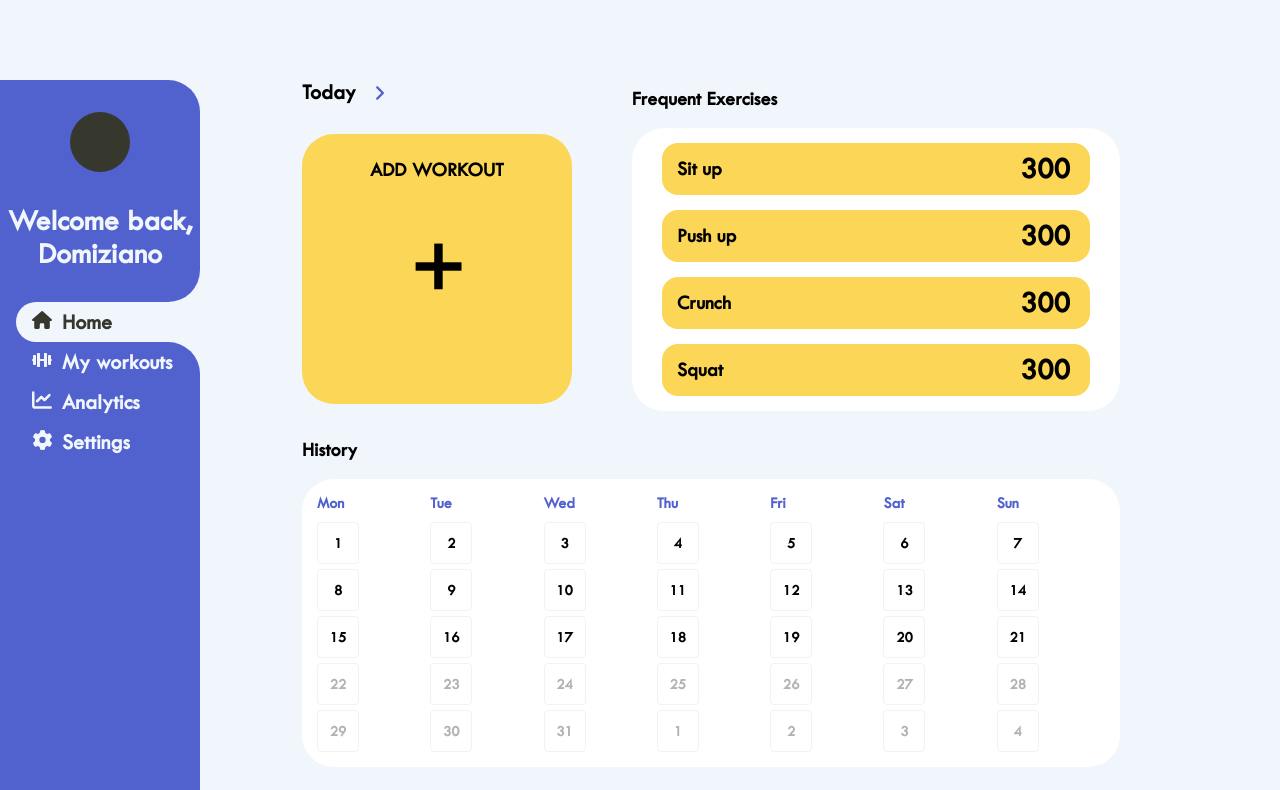
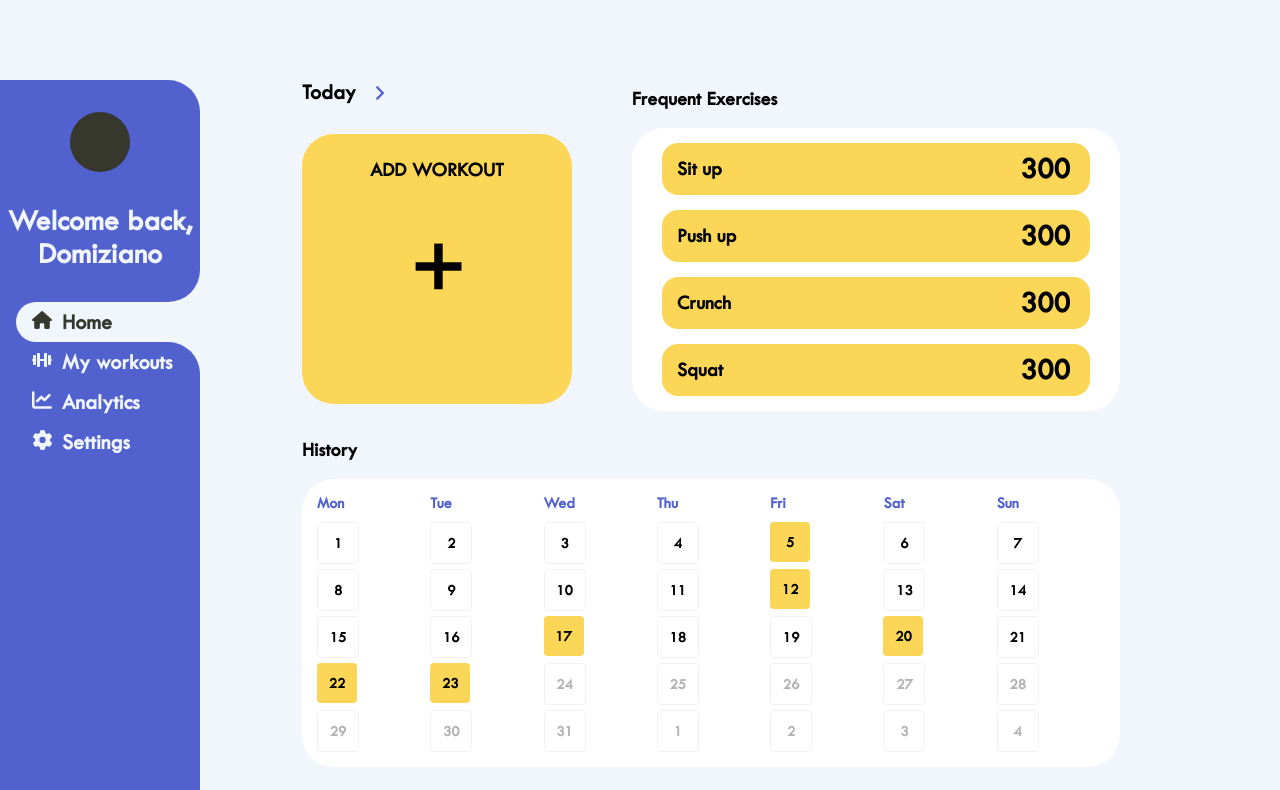
Before and after one commit to DomizianoScarcelli/workout-tracker, a React (Create React App) app: page /home in a window 1280 px wide. Shown: the top 790 px of the page. Built offline with nearby package versions, Linux system fonts and the light colour scheme.

Commit message:
Workouts show up in the history

```diff
--- a/src/routes/Home/FrequencyChart/FrequencyChart.js
+++ b/src/routes/Home/FrequencyChart/FrequencyChart.js
@@ -2,6 +2,7 @@ import { motion } from "framer-motion"
 import React from "react"
 import styles from "./FrequencyChart.module.css"
 import moment from "moment"
+import { getDaysOfThisWeek } from "../../../utils/DateUtils"
 
 export default function FrequencyChart() {
 	let insertedChart = 0
@@ -40,16 +41,6 @@ export default function FrequencyChart() {
 		return workout
 	}
 
-	const getDaysOfThisWeek = () => {
-		let days = []
-		let day = moment().startOf("isoWeek")
-		for (let i = 0; i < 7; i++) {
-			days.push(day.format("ddd DD"))
-			day.add(1, "day")
-		}
-		return days
-	}
-
 	const isSelected = (workout) => {
 		return moment().format("ddd DD") === moment(workout.day).format("ddd DD")
 	}
--- a/src/routes/Home/History/History.js
+++ b/src/routes/Home/History/History.js
@@ -1,8 +1,52 @@
 import React from "react"
 import styles from "./History.module.css"
+import moment from "moment"
+import { getDaysOfThisMonth } from "../../../utils/DateUtils"
 
 export default function History() {
-	const days = [1, 2, 3, 4, 5, 6, 7, 8, 9, 10, 11, 12, 13, 14, 15, 16, 17, 18, 19, 20, 21, 22, 23, 24, 25, 26, 27, 28, 29, 30, 31, 1, 2, 3, 4]
+	const days = getDaysOfThisMonth()
+	let insertedChart = 0
+
+	//Represent the workouts relative to the current month, it emulates an eventual API response (It has to be ordered)
+	const workouts = [
+		{
+			minutes: 5,
+			day: "2022-03-05T19:18:04+01:00",
+		},
+		{
+			minutes: 45,
+			day: "2022-03-12T19:18:04+01:00",
+		},
+		{
+			minutes: 30,
+			day: "2022-03-17T19:18:04+01:00",
+		},
+		{
+			minutes: 5,
+			day: "2022-03-20T19:18:04+01:00",
+		},
+		{
+			minutes: 5,
+			day: "2022-03-22T19:18:04+01:00",
+		},
+		{
+			minutes: 5,
+			day: "2022-03-23T19:18:04+01:00",
+		},
+	]
+
+	const getWorkout = (day) => {
+		// console.log("Day: " + moment(day).format("MM DD") + " \n " + "Workout Day: " + moment(workouts[insertedChart].day).format("MM DD"))
+		let workout = undefined
+		if (workouts[insertedChart] === undefined) {
+			return workout
+		}
+		if (moment(workouts[insertedChart].day).format("MM DD") === moment(day).format("MM DD")) {
+			workout = workouts[insertedChart]
+			insertedChart += 1
+		}
+		return workout
+	}
 
 	return (
 		<>
@@ -15,9 +59,10 @@ export default function History() {
 				</div>
 				<div className={styles.dayGrid}>
 					{days.map((day, i) => {
+						const workout = getWorkout(day)
 						return (
-							<div className={styles.dayContainer}>
-								<div className={styles.day + " " + (i > 20 ? styles.futureDay : "")}>{day}</div>
+							<div className={styles.dayContainer + (workout === undefined ? "" : " " + styles.selected)}>
+								<div className={styles.day + " " + (moment(day).isAfter(moment()) ? styles.futureDay : "")}>{moment(day).format("D")}</div>
 							</div>
 						)
 					})}
--- /dev/null
+++ b/src/utils/DateUtils.js
@@ -0,0 +1,23 @@
+import moment from "moment"
+
+const getDaysOfThisWeek = () => {
+	let days = []
+	let day = moment().startOf("isoWeek")
+	for (let i = 0; i < 7; i++) {
+		days.push(day.format("ddd DD"))
+		day.add(1, "day")
+	}
+	return days
+}
+
+const getDaysOfThisMonth = () => {
+	let days = []
+	let day = moment().startOf("month")
+	for (let i = 0; i < 35; i++) {
+		days.push(day.format())
+		day.add(1, "day")
+	}
+	return days
+}
+
+export { getDaysOfThisWeek, getDaysOfThisMonth }
```
